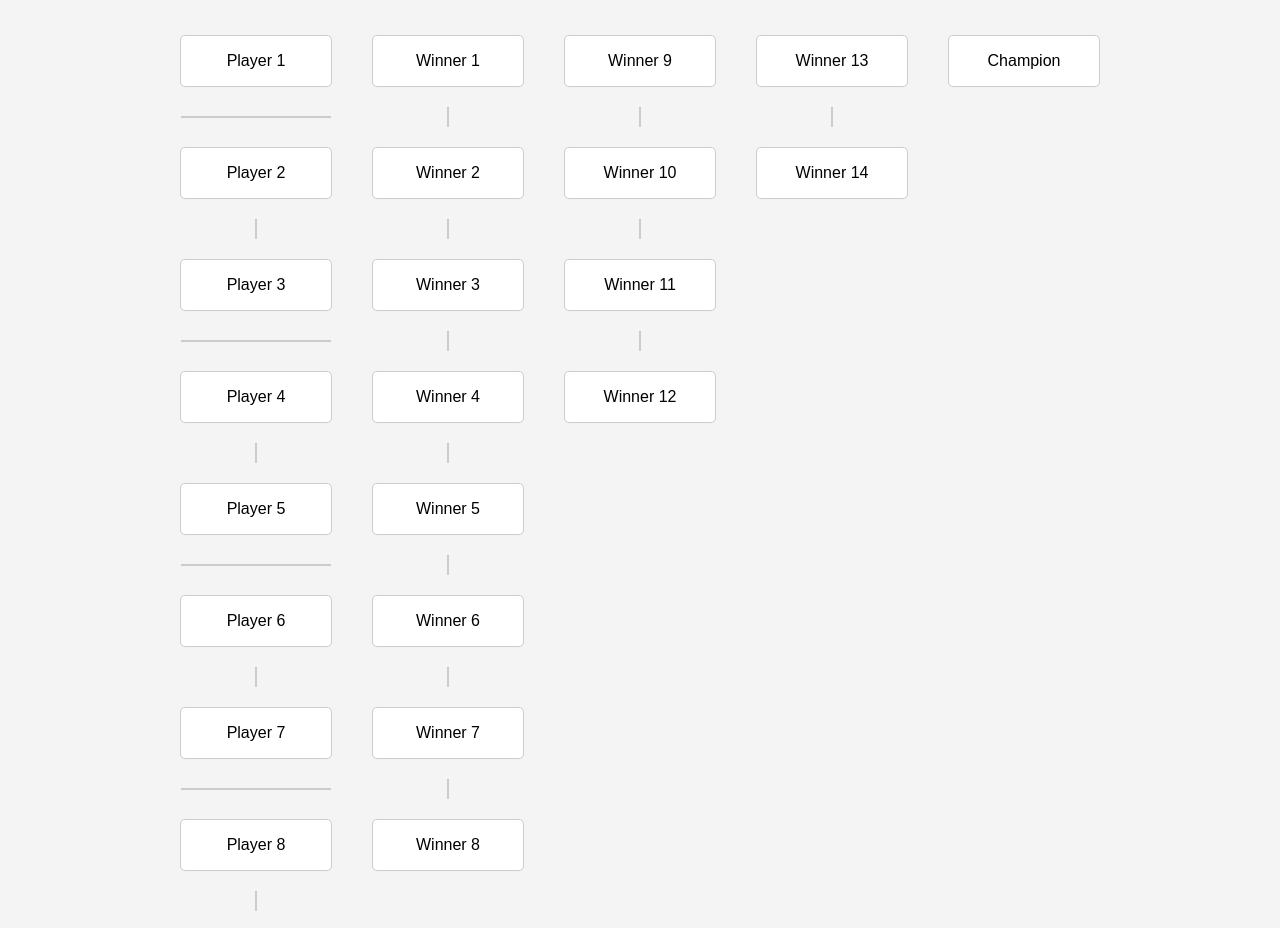
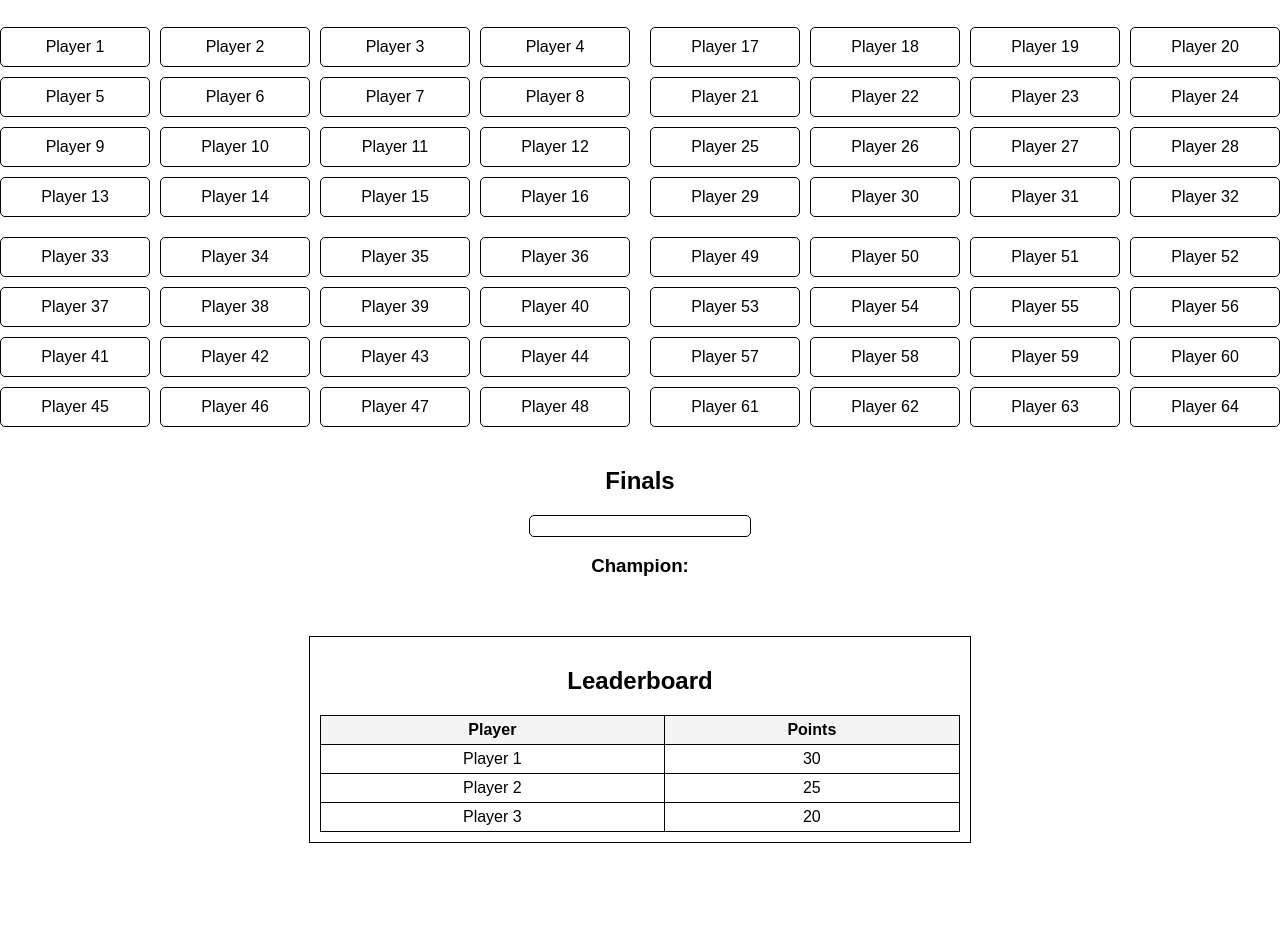
Before and after one commit to kshadman697/prediction-bracket-website, a plain HTML site: page index.html in a window 1280 px wide. Shown: the part 73-1001 px from the top of the page. After the commit the page ends 916 px from the top, so only its background shows below. Drawn offline with Linux system fonts and the light colour scheme.

Commit message:
Update index.html

```diff
--- a/index.html
+++ b/index.html
@@ -7,213 +7,154 @@
     <style>
         body {
             font-family: Arial, sans-serif;
-      background-color: #f4f4f4;
-      text-align: center;
+            display: flex;
+            flex-direction: column;
+            align-items: center;
             margin: 0;
             padding: 0;
         }
 
-    h1 {
+        .bracket-container {
+            display: flex;
+            flex-wrap: wrap;
+            justify-content: center;
             margin-top: 20px;
+            gap: 20px;
         }
 
-    .bracket {
-      display: flex;
-      justify-content: center;
-      margin: 20px auto;
-      overflow-x: auto;
-      padding: 10px;
-    }
-
-    .round {
-      display: flex;
-      flex-direction: column;
-      align-items: center;
-      margin: 0 20px;
+        .quadrant {
+            display: grid;
+            grid-template-columns: repeat(4, 150px);
+            grid-gap: 10px;
         }
 
         .matchup {
+            text-align: center;
+            border: 1px solid black;
+            padding: 10px;
+            border-radius: 5px;
+            cursor: pointer;
+            background-color: white;
+        }
+
+        .matchup.selected {
+            background-color: lightgreen;
+        }
+
+        .finals {
+            margin-top: 20px;
             display: flex;
+            justify-content: center;
+            align-items: center;
             flex-direction: column;
-      align-items: center;
-      justify-content: center;
-      height: 50px;
-      width: 150px;
-      margin: 20px 0;
-      background: white;
-      border: 1px solid #ccc;
+        }
+
+        .final-matchup {
+            text-align: center;
+            border: 1px solid black;
+            padding: 10px;
             border-radius: 5px;
+            width: 200px;
             cursor: pointer;
         }
 
-    .matchup:hover {
-      background-color: #add8e6;
+        .leaderboard {
+            margin-top: 40px;
+            border: 1px solid black;
+            padding: 10px;
+            width: 50%;
+            text-align: center;
         }
 
-    .line {
-      border-left: 2px solid #ccc;
-      height: 20px;
-      margin: 0 auto;
+        .leaderboard table {
+            width: 100%;
+            border-collapse: collapse;
         }
 
-    .connector {
-      display: flex;
-      align-items: center;
-      justify-content: space-between;
-      width: 150px;
-      height: 20px;
+        .leaderboard th, .leaderboard td {
+            border: 1px solid black;
+            padding: 5px;
         }
 
-    .connector div {
-      flex: 1;
-      height: 2px;
-      background: #ccc;
-    }
-
-    .selected {
-      background-color: #add8e6;
-      border-color: #007bff;
+        .leaderboard th {
+            background-color: #f4f4f4;
         }
     </style>
 </head>
 <body>
     <h1>Tournament Bracket</h1>
-  <div class="bracket">
-    <!-- Round 1 (64 Players) -->
-    <div class="round">
-      <div class="matchup" data-match="1">Player 1</div>
-      <div class="connector">
-        <div></div>
-        <div class="line"></div>
-      </div>
-      <div class="matchup" data-match="2">Player 2</div>
 
-      <div class="line"></div>
-
-      <div class="matchup" data-match="3">Player 3</div>
-      <div class="connector">
-        <div></div>
-        <div class="line"></div>
-      </div>
-      <div class="matchup" data-match="4">Player 4</div>
-
-      <div class="line"></div>
-
-      <div class="matchup" data-match="5">Player 5</div>
-      <div class="connector">
-        <div></div>
-        <div class="line"></div>
-      </div>
-      <div class="matchup" data-match="6">Player 6</div>
-
-      <div class="line"></div>
-
-      <div class="matchup" data-match="7">Player 7</div>
-      <div class="connector">
-        <div></div>
-        <div class="line"></div>
-      </div>
-      <div class="matchup" data-match="8">Player 8</div>
-
-      <div class="line"></div>
-
-      <div class="matchup" data-match="9">Player 9</div>
-      <div class="connector">
-        <div></div>
-        <div class="line"></div>
-      </div>
-      <div class="matchup" data-match="10">Player 10</div>
-
-      <div class="line"></div>
-
-      <div class="matchup" data-match="11">Player 11</div>
-      <div class="connector">
-        <div></div>
-        <div class="line"></div>
-      </div>
-      <div class="matchup" data-match="12">Player 12</div>
-
-      <div class="line"></div>
-
-      <div class="matchup" data-match="13">Player 13</div>
-      <div class="connector">
-        <div></div>
-        <div class="line"></div>
-      </div>
-      <div class="matchup" data-match="14">Player 14</div>
-
-      <div class="line"></div>
-
-      <div class="matchup" data-match="15">Player 15</div>
-      <div class="connector">
-        <div></div>
-        <div class="line"></div>
-      </div>
-      <div class="matchup" data-match="16">Player 16</div>
+    <div class="bracket-container">
+        <!-- Four quadrants -->
+        <div class="quadrant" id="quadrant1"></div>
+        <div class="quadrant" id="quadrant2"></div>
+        <div class="quadrant" id="quadrant3"></div>
+        <div class="quadrant" id="quadrant4"></div>
     </div>
 
-    <!-- Round 2 (32 Players) -->
-    <div class="round">
-      <div class="matchup" data-match="17">Winner 1</div>
-      <div class="line"></div>
-      <div class="matchup" data-match="18">Winner 2</div>
-
-      <div class="line"></div>
-
-      <div class="matchup" data-match="19">Winner 3</div>
-      <div class="line"></div>
-      <div class="matchup" data-match="20">Winner 4</div>
-
-      <div class="line"></div>
-
-      <div class="matchup" data-match="21">Winner 5</div>
-      <div class="line"></div>
-      <div class="matchup" data-match="22">Winner 6</div>
-
-      <div class="line"></div>
-
-      <div class="matchup" data-match="23">Winner 7</div>
-      <div class="line"></div>
-      <div class="matchup" data-match="24">Winner 8</div>
+    <div class="finals">
+        <h2>Finals</h2>
+        <div class="final-matchup" id="final"></div>
+        <h3>Champion: <span id="champion"></span></h3>
     </div>
 
-    <!-- Round 3 (16 Players) -->
-    <div class="round">
-      <div class="matchup" data-match="25">Winner 9</div>
-      <div class="line"></div>
-      <div class="matchup" data-match="26">Winner 10</div>
-
-      <div class="line"></div>
-
-      <div class="matchup" data-match="27">Winner 11</div>
-      <div class="line"></div>
-      <div class="matchup" data-match="28">Winner 12</div>
-    </div>
-
-    <!-- Round 4 (8 Players) -->
-    <div class="round">
-      <div class="matchup" data-match="29">Winner 13</div>
-      <div class="line"></div>
-      <div class="matchup" data-match="30">Winner 14</div>
-    </div>
-
-    <!-- Final -->
-    <div class="round">
-      <div class="matchup" data-match="31">Champion</div>
-    </div>
+    <div class="leaderboard">
+        <h2>Leaderboard</h2>
+        <table>
+            <thead>
+                <tr>
+                    <th>Player</th>
+                    <th>Points</th>
+                </tr>
+            </thead>
+            <tbody id="leaderboard-body"></tbody>
+        </table>
     </div>
 
     <script>
-    document.querySelectorAll('.matchup').forEach(matchup => {
-      matchup.addEventListener('click', () => {
-        // Deselect all matchups in the same round
-        const parentRound = matchup.parentElement;
-        parentRound.querySelectorAll('.matchup').forEach(m => m.classList.remove('selected'));
+        const playersPerQuadrant = 16;
+        const quadrants = ["quadrant1", "quadrant2", "quadrant3", "quadrant4"];
+        const leaderboard = {};
 
-        // Select the clicked matchup
-        matchup.classList.add('selected');
+        function generateQuadrants() {
+            quadrants.forEach((quadrantId, index) => {
+                const quadrant = document.getElementById(quadrantId);
+                for (let i = 1; i <= playersPerQuadrant; i++) {
+                    const matchup = document.createElement("div");
+                    matchup.className = "matchup";
+                    matchup.textContent = `Player ${i + index * playersPerQuadrant}`;
+                    matchup.addEventListener("click", () => selectMatchup(matchup, quadrantId));
+                    quadrant.appendChild(matchup);
+                }
             });
+        }
+
+        function selectMatchup(matchup, quadrantId) {
+            const selected = document.querySelector(`#${quadrantId} .selected`);
+            if (selected) selected.classList.remove("selected");
+            matchup.classList.add("selected");
+        }
+
+        function calculatePoints() {
+            // Simulate points calculation for simplicity
+            leaderboard["Player 1"] = 30;
+            leaderboard["Player 2"] = 25;
+            leaderboard["Player 3"] = 20;
+            updateLeaderboard();
+        }
+
+        function updateLeaderboard() {
+            const tbody = document.getElementById("leaderboard-body");
+            tbody.innerHTML = "";
+            Object.entries(leaderboard).forEach(([player, points]) => {
+                const row = document.createElement("tr");
+                row.innerHTML = `<td>${player}</td><td>${points}</td>`;
+                tbody.appendChild(row);
             });
+        }
+
+        generateQuadrants();
+        calculatePoints();
     </script>
 </body>
 </html>
```
Lines whose indentation alone changed are shown as unchanged.
